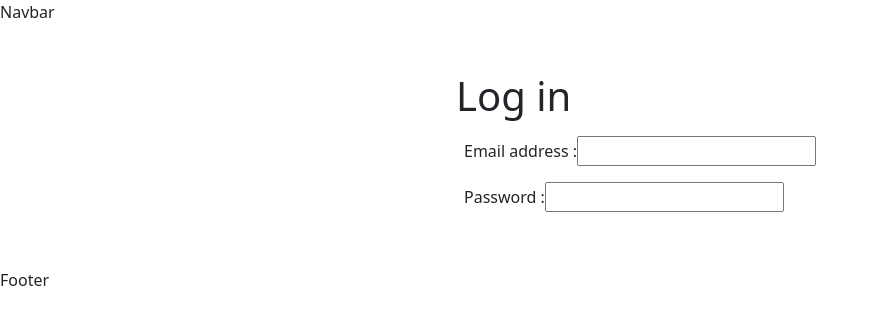
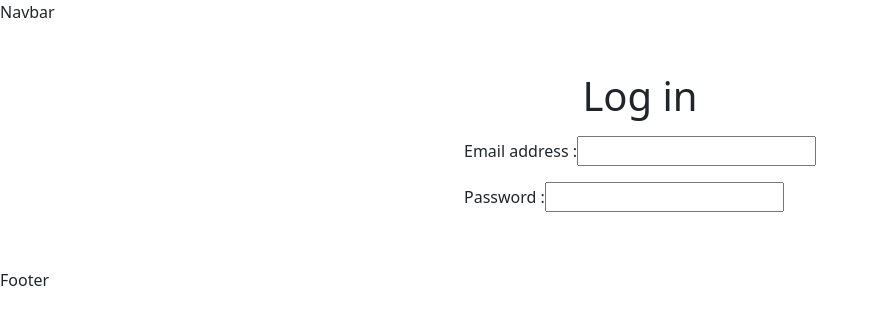
Before and after one commit to mhowitz/business-adultmen, a React (Create React App) app in the folder client/: page / in a window 1280 px wide. Shown: the top 324 px of the page, without its empty margins (0-878 px from the left). Built offline with nearby package versions, Linux system fonts and the light colour scheme.

Commit message:
centering log in page

```diff
--- a/client/src/components/pages/Login.js
+++ b/client/src/components/pages/Login.js
@@ -20,9 +20,9 @@
   // }
 
   return (
-    <section className="d-flex justify-content-around m-5">
+    <section className="d-flex justify-content-around align-items-center m-5">
       <form id ="contact-form">
-        <h1 data-testid='h1tag'>Log in</h1>
+        <h1 className= "text-center" data-testid='h1tag'>Log in</h1>
         <div className="p-2">
           <label htmlFor="email">Email address :</label>
           <input type="email" name="email" />
```
